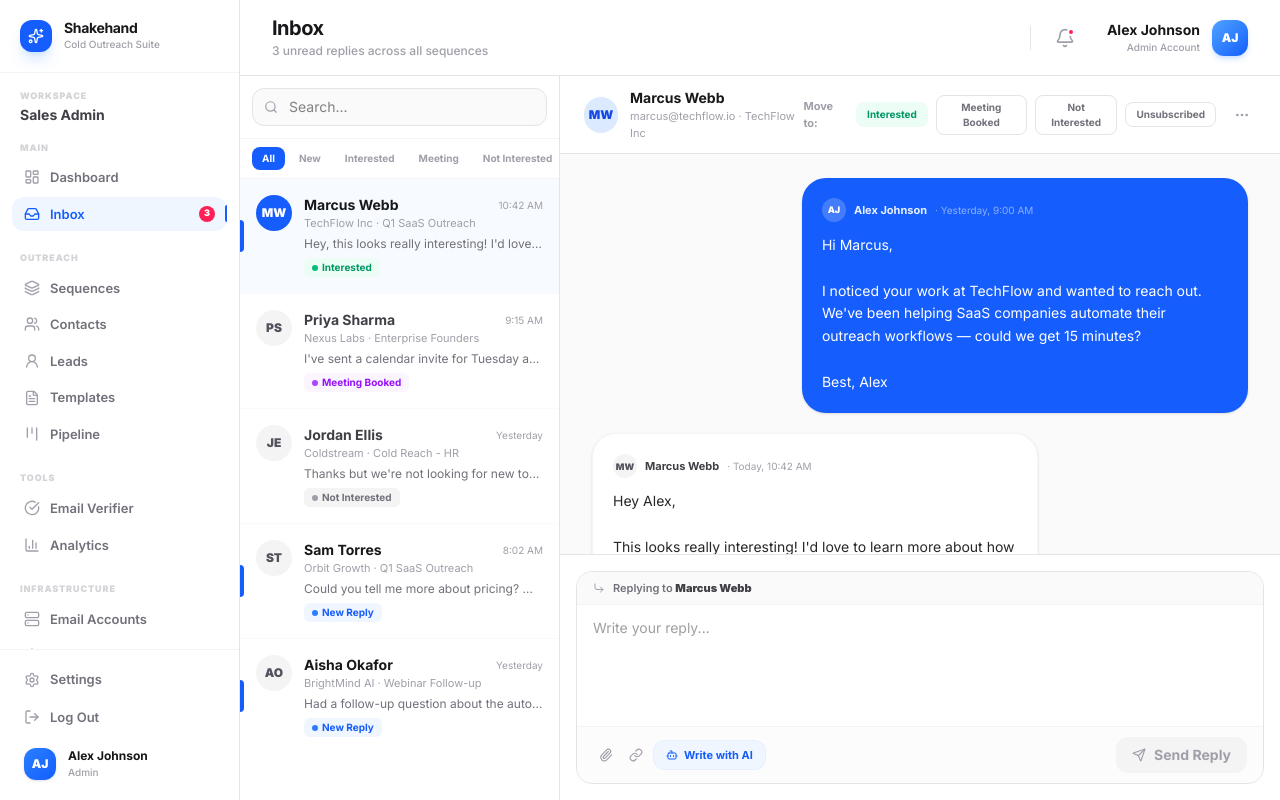
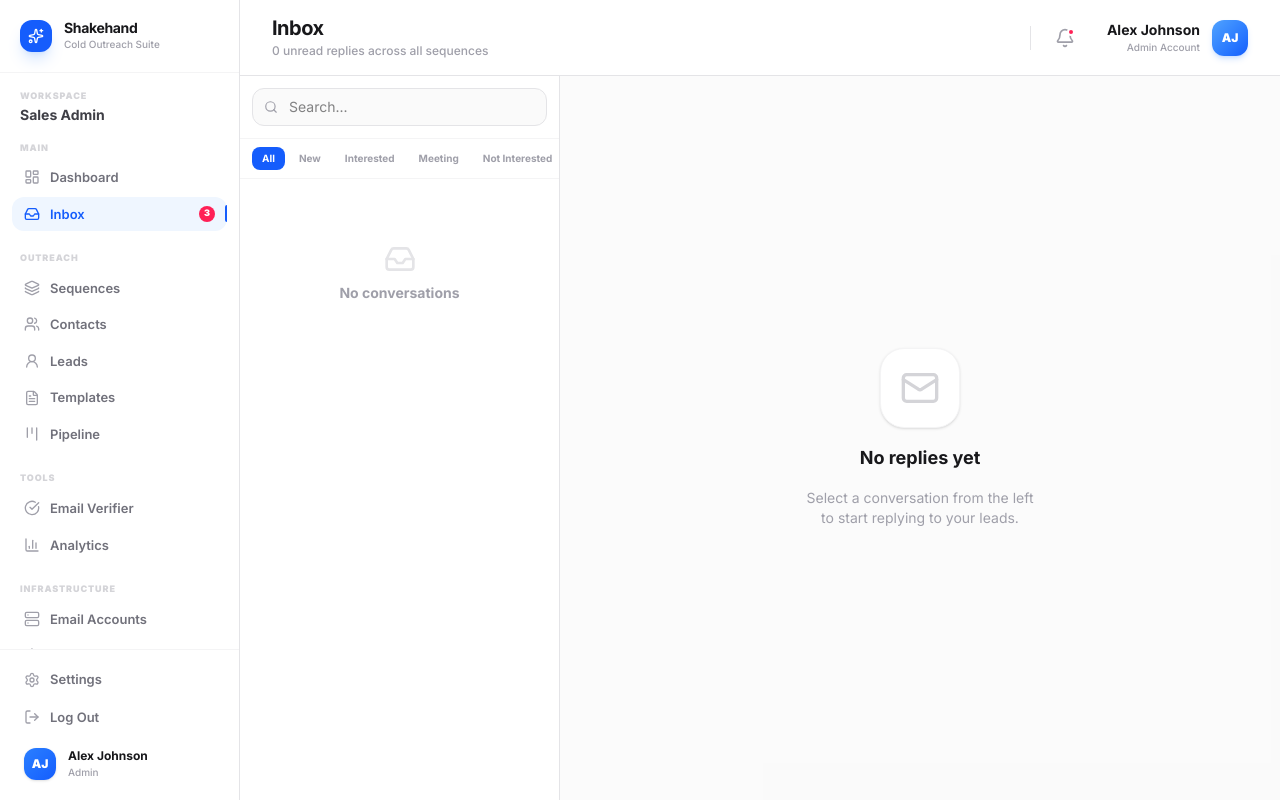
Before and after one commit to muneeb1097m/Shakehand, a Next.js app: page /inbox in a window 1280 px wide. Built offline with nearby package versions, Linux system fonts and the light colour scheme.

Commit message:
Remove all hardcoded dummy data and implement clean empty states

```diff
--- a/src/app/analytics/page.tsx
+++ b/src/app/analytics/page.tsx
@@ -26,19 +26,8 @@ import {
   Cell
 } from "recharts";
 
-const performanceData = [
-  { name: "Week 1", sent: 1200, opened: 800, replied: 120 },
-  { name: "Week 2", sent: 1500, opened: 950, replied: 180 },
-  { name: "Week 3", sent: 1100, opened: 700, replied: 90 },
-  { name: "Week 4", sent: 2000, opened: 1400, replied: 310 },
-];
-
-const sourceData = [
-  { name: "LinkedIn", value: 4500 },
-  { name: "Direct Import", value: 3000 },
-  { name: "Web Scraping", value: 2000 },
-  { name: "Referrals", value: 500 },
-];
+const performanceData: any[] = [];
+const sourceData: any[] = [];
 
 const COLORS = ["#6366f1", "#a855f7", "#ec4899", "#f59e0b"];
 
@@ -142,10 +131,9 @@ export default function AnalyticsPage() {
             </div>
             <h4 className="font-bold">Conversion Rate</h4>
           </div>
-          <p className="text-3xl font-bold">12.4%</p>
-          <div className="flex items-center gap-2 mt-2 text-emerald-500 text-sm font-medium">
-            <TrendingUp className="h-4 w-4" />
-            +2.1% from last month
+          <p className="text-3xl font-bold">0%</p>
+          <div className="flex items-center gap-2 mt-2 text-zinc-400 text-sm font-medium">
+            --
           </div>
         </div>
         <div className="p-6 rounded-3xl border border-border bg-card/50 backdrop-blur-sm">
@@ -155,10 +143,9 @@ export default function AnalyticsPage() {
             </div>
             <h4 className="font-bold">Active Sequences</h4>
           </div>
-          <p className="text-3xl font-bold">24</p>
-          <div className="flex items-center gap-2 mt-2 text-rose-500 text-sm font-medium">
-            <TrendingDown className="h-4 w-4" />
-            -4 from last month
+          <p className="text-3xl font-bold">0</p>
+          <div className="flex items-center gap-2 mt-2 text-zinc-400 text-sm font-medium">
+            --
           </div>
         </div>
         <div className="p-6 rounded-3xl border border-border bg-card/50 backdrop-blur-sm">
@@ -168,10 +155,9 @@ export default function AnalyticsPage() {
             </div>
             <h4 className="font-bold">Response Time</h4>
           </div>
-          <p className="text-3xl font-bold">4.2h</p>
-          <div className="flex items-center gap-2 mt-2 text-emerald-500 text-sm font-medium">
-            <TrendingUp className="h-4 w-4" />
-            -30m from last month
+          <p className="text-3xl font-bold">0h</p>
+          <div className="flex items-center gap-2 mt-2 text-zinc-400 text-sm font-medium">
+            --
           </div>
         </div>
       </div>
--- a/src/app/dashboard/page.tsx
+++ b/src/app/dashboard/page.tsx
@@ -28,27 +28,14 @@ import {
   Line
 } from "recharts";
 
-const performanceData = [
-  { name: "Day 1", value: 10 },
-  { name: "Day 7", value: 25 },
-  { name: "Day 14", value: 45 },
-  { name: "Day 21", value: 35 },
-  { name: "Today", value: 65 },
-];
-
-const miniChartData = [
-  { name: "1", value: 40 },
-  { name: "2", value: 30 },
-  { name: "3", value: 45 },
-  { name: "4", value: 35 },
-  { name: "5", value: 55 },
-];
+const performanceData: any[] = [];
+const miniChartData: any[] = [];
 
 const stats = [
   {
     label: "Total Sent",
-    value: "12,450",
-    change: "+12.4%",
+    value: "0",
+    change: "--",
     trend: "up",
     icon: Send,
     iconColor: "text-blue-600",
@@ -56,8 +43,8 @@ const stats = [
   },
   {
     label: "Open Rate",
-    value: "68.2%",
-    change: "+2.1%",
+    value: "0%",
+    change: "--",
     trend: "up",
     icon: MailOpen,
     iconColor: "text-emerald-600",
@@ -65,17 +52,17 @@ const stats = [
   },
   {
     label: "Click Rate",
-    value: "12.5%",
-    change: "-0.5%",
-    trend: "down",
+    value: "0%",
+    change: "--",
+    trend: "up",
     icon: MousePointer2,
     iconColor: "text-indigo-600",
     iconBg: "bg-indigo-50"
   },
   {
     label: "Reply Rate",
-    value: "4.8%",
-    change: "+1.1%",
+    value: "0%",
+    change: "--",
     trend: "up",
     icon: RotateCcw,
     iconColor: "text-orange-600",
@@ -83,41 +70,7 @@ const stats = [
   },
 ];
 
-const sequences = [
-  {
-    name: "Outbound Q3 - SaaS Founders",
-    updated: "Last updated 2h ago",
-    status: "Active",
-    leads: "1,240",
-    openRate: "72%",
-    icon: "bg-blue-100 text-blue-600",
-    performance: [
-      { v: 10 }, { v: 15 }, { v: 12 }, { v: 25 }, { v: 22 }, { v: 30 }, { v: 28 }
-    ]
-  },
-  {
-    name: "Webinar Follow-up - Series A",
-    updated: "Last updated 5h ago",
-    status: "Paused",
-    leads: "456",
-    openRate: "54%",
-    icon: "bg-orange-100 text-orange-600",
-    performance: [
-      { v: 20 }, { v: 18 }, { v: 15 }, { v: 12 }, { v: 14 }, { v: 10 }, { v: 8 }
-    ]
-  },
-  {
-    name: "Cold Reach - HR Leaders",
-    updated: "Last updated 2 days ago",
-    status: "Active",
-    leads: "2,118",
-    openRate: "61%",
-    icon: "bg-emerald-100 text-emerald-600",
-    performance: [
-      { v: 5 }, { v: 12 }, { v: 18 }, { v: 15 }, { v: 25 }, { v: 35 }, { v: 45 }
-    ]
-  }
-];
+const sequences: any[] = [];
 
 const CircularProgress = ({ percent, label, status, colorClass }: any) => {
   const radius = 36;
@@ -291,7 +244,7 @@ export default function DashboardPage() {
                 </tr>
               </thead>
               <tbody className="divide-y divide-zinc-50 dark:divide-zinc-800">
-                {sequences.map((seq) => (
+                {sequences.length > 0 ? sequences.map((seq) => (
                   <tr key={seq.name} className="group hover:bg-zinc-50/50 dark:hover:bg-zinc-800/50 transition-colors">
                     <td className="py-5">
                       <div className="flex items-center gap-4">
@@ -344,7 +297,13 @@ export default function DashboardPage() {
                       </button>
                     </td>
                   </tr>
-                ))}
+                )) : (
+                  <tr>
+                    <td colSpan={5} className="py-12 text-center text-zinc-400 font-bold">
+                      No active sequences yet
+                    </td>
+                  </tr>
+                )}
               </tbody>
             </table>
           </div>
--- a/src/app/inbox/page.tsx
+++ b/src/app/inbox/page.tsx
@@ -21,57 +21,7 @@ interface Thread {
   messages: Message[];
 }
 
-const initialThreads: Thread[] = [
-  {
-    id: "t1",
-    contact: { name: "Marcus Webb", email: "marcus@techflow.io", company: "TechFlow Inc", initials: "MW" },
-    campaign: "Q1 SaaS Outreach", status: "interested", isRead: false, lastTime: "10:42 AM",
-    preview: "Hey, this looks really interesting! I'd love to learn more about how you can help us...",
-    messages: [
-      { id: "m1", from: "Alex Johnson", fromEmail: "alex@yourdomain.com", body: "Hi Marcus,\n\nI noticed your work at TechFlow and wanted to reach out. We've been helping SaaS companies automate their outreach workflows — could we get 15 minutes?\n\nBest, Alex", time: "Yesterday, 9:00 AM", isFromContact: false },
-      { id: "m2", from: "Marcus Webb", fromEmail: "marcus@techflow.io", body: "Hey Alex,\n\nThis looks really interesting! I'd love to learn more about how you can help us scale outreach. We've been struggling with deliverability lately.\n\nAre you free Thursday afternoon?\n\nMarcus", time: "Today, 10:42 AM", isFromContact: true }
-    ]
-  },
-  {
-    id: "t2",
-    contact: { name: "Priya Sharma", email: "priya@nexuslabs.co", company: "Nexus Labs", initials: "PS" },
-    campaign: "Enterprise Founders", status: "meeting_booked", isRead: true, lastTime: "9:15 AM",
-    preview: "I've sent a calendar invite for Tuesday at 2pm EST. Looking forward to it!",
-    messages: [
-      { id: "m3", from: "Alex Johnson", fromEmail: "alex@yourdomain.com", body: "Hi Priya,\n\nSaw your post on scaling sales at Nexus Labs. We help enterprise teams get 3x reply rates through better personalization.\n\nWorth a quick chat?\n\nAlex", time: "Mon, 8:00 AM", isFromContact: false },
-      { id: "m4", from: "Priya Sharma", fromEmail: "priya@nexuslabs.co", body: "Hi Alex, sounds great! Calendar invite sent for Tuesday 2pm EST. Looking forward to seeing your platform.", time: "Today, 9:15 AM", isFromContact: true }
-    ]
-  },
-  {
-    id: "t3",
-    contact: { name: "Jordan Ellis", email: "j.ellis@coldstream.com", company: "Coldstream", initials: "JE" },
-    campaign: "Cold Reach - HR", status: "not_interested", isRead: true, lastTime: "Yesterday",
-    preview: "Thanks but we're not looking for new tools right now. Please remove me from your list.",
-    messages: [
-      { id: "m5", from: "Alex Johnson", fromEmail: "alex@yourdomain.com", body: "Hi Jordan,\n\nI work with several HR leaders who've cut time-to-hire significantly with automated outreach...", time: "3 days ago", isFromContact: false },
-      { id: "m6", from: "Jordan Ellis", fromEmail: "j.ellis@coldstream.com", body: "Thanks for reaching out but we're not looking for any new tools right now. Please remove me from your list.", time: "Yesterday, 3:20 PM", isFromContact: true }
-    ]
-  },
-  {
-    id: "t4",
-    contact: { name: "Sam Torres", email: "sam.t@orbitgrowth.com", company: "Orbit Growth", initials: "ST" },
-    campaign: "Q1 SaaS Outreach", status: "new", isRead: false, lastTime: "8:02 AM",
-    preview: "Could you tell me more about pricing? We have about 50 reps who would use this.",
-    messages: [
-      { id: "m7", from: "Alex Johnson", fromEmail: "alex@yourdomain.com", body: "Hi Sam,\n\nI've been following Orbit Growth's impressive trajectory...\n\nWould love to show you how we can help scale outreach.\n\nAlex", time: "Yesterday, 2:00 PM", isFromContact: false },
-      { id: "m8", from: "Sam Torres", fromEmail: "sam.t@orbitgrowth.com", body: "Interesting! Could you tell me a bit more about the pricing structure? We have about 50 reps who would be using this.", time: "Today, 8:02 AM", isFromContact: true }
-    ]
-  },
-  {
-    id: "t5",
-    contact: { name: "Aisha Okafor", email: "aisha@brightmind.ai", company: "BrightMind AI", initials: "AO" },
-    campaign: "Webinar Follow-up", status: "new", isRead: false, lastTime: "Yesterday",
-    preview: "Had a follow-up question about the automation feature you demoed in the webinar.",
-    messages: [
-      { id: "m9", from: "Aisha Okafor", fromEmail: "aisha@brightmind.ai", body: "Hi Alex,\n\nAttended your webinar yesterday — great stuff! Had a follow-up question about the automation feature you demoed. Can we sync this week?\n\nAisha", time: "Yesterday, 4:00 PM", isFromContact: true }
-    ]
-  }
-];
+const initialThreads: Thread[] = [];
 
 const statusConfig: Record<ThreadStatus, { label: string; color: string; bg: string; dot: string }> = {
   new: { label: "New Reply", color: "text-blue-600", bg: "bg-blue-50", dot: "bg-blue-500" },
@@ -85,14 +35,14 @@ const filterTabs = ["All", "New", "Interested", "Meeting", "Not Interested"];
 
 export default function InboxPage() {
   const [threads, setThreads] = useState<Thread[]>(initialThreads);
-  const [selectedId, setSelectedId] = useState("t1");
+  const [selectedId, setSelectedId] = useState<string | null>(null);
   const [activeFilter, setActiveFilter] = useState("All");
   const [search, setSearch] = useState("");
   const [replyText, setReplyText] = useState("");
   const [isSending, setIsSending] = useState(false);
   const [isAIWriting, setIsAIWriting] = useState(false);
 
-  const selectedThread = threads.find(t => t.id === selectedId)!;
+  const selectedThread = threads.find(t => t.id === selectedId);
 
   const filtered = threads.filter(t => {
     const matchFilter = activeFilter === "All"
@@ -114,6 +64,7 @@ export default function InboxPage() {
   };
 
   const handleAI = () => {
+    if (!selectedThread) return;
     setIsAIWriting(true);
     setTimeout(() => {
       setReplyText(`Hi ${selectedThread.contact.name.split(" ")[0]},\n\nThanks for getting back to me! Thursday afternoon works perfectly.\n\nI'll send a calendar invite now — excited to show you how we can help ${selectedThread.contact.company} scale outreach.\n\nBest,\nAlex`);
@@ -183,7 +134,7 @@ export default function InboxPage() {
         </div>
 
         {/* Right: Thread Detail */}
-        {selectedThread && (
+        {selectedThread ? (
           <div className="flex-1 flex flex-col overflow-hidden">
             {/* Thread Header */}
             <div className="flex items-center justify-between px-6 py-3 bg-white border-b border-zinc-200">
@@ -255,6 +206,16 @@ export default function InboxPage() {
               </div>
             </div>
           </div>
+        ) : (
+          <div className="flex-1 flex flex-col items-center justify-center bg-zinc-50/30">
+            <div className="text-center space-y-4">
+              <div className="h-20 w-20 bg-white border border-zinc-100 rounded-3xl flex items-center justify-center mx-auto shadow-sm">
+                <Mail className="h-10 w-10 text-zinc-300" />
+              </div>
+              <h3 className="text-lg font-bold text-zinc-900">No replies yet</h3>
+              <p className="text-sm text-zinc-400 max-w-[240px] mx-auto">Select a conversation from the left to start replying to your leads.</p>
+            </div>
+          </div>
         )}
       </div>
     </div>
--- a/src/app/leads/page.tsx
+++ b/src/app/leads/page.tsx
@@ -16,44 +16,7 @@ import {
 } from "lucide-react";
 import { cn } from "@/lib/utils";
 
-const leads = [
-  {
-    id: 1,
-    name: "Thomas Anderson",
-    company: "Meta Cortex",
-    email: "t.anderson@metacortex.com",
-    status: "replied",
-    campaign: "Q1 SaaS Outreach",
-    lastActivity: "2 hours ago"
-  },
-  {
-    id: 2,
-    name: "Sarah Connor",
-    company: "Cyberdyne Systems",
-    email: "sarah@cyberdyne.org",
-    status: "interested",
-    campaign: "Q1 SaaS Outreach",
-    lastActivity: "5 hours ago"
-  },
-  {
-    id: 3,
-    name: "Bruce Wayne",
-    company: "Wayne Enterprises",
-    email: "bruce@waynecorp.com",
-    status: "contacted",
-    campaign: "Enterprise Founders",
-    lastActivity: "1 day ago"
-  },
-  {
-    id: 4,
-    name: "Ellen Ripley",
-    company: "Weyland-Yutani",
-    email: "ripley@weyland.com",
-    status: "contacted",
-    campaign: "Enterprise Founders",
-    lastActivity: "2 days ago"
-  }
-];
+const leads: any[] = [];
 
 export default function LeadsPage() {
   const [searchQuery, setSearchQuery] = useState("");
@@ -117,7 +80,7 @@ export default function LeadsPage() {
             </tr>
           </thead>
           <tbody className="divide-y divide-border">
-            {leads.map((lead) => (
+            {leads.length > 0 ? leads.map((lead) => (
               <tr key={lead.id} className="group hover:bg-muted/30 transition-colors">
                 <td className="px-6 py-4">
                   <div className="flex items-center gap-3">
@@ -156,7 +119,13 @@ export default function LeadsPage() {
                   </button>
                 </td>
               </tr>
-            ))}
+            )) : (
+              <tr>
+                <td colSpan={5} className="px-6 py-12 text-center text-muted-foreground font-bold">
+                  No leads yet
+                </td>
+              </tr>
+            )}
           </tbody>
         </table>
       </div>
--- a/src/app/pipelines/page.tsx
+++ b/src/app/pipelines/page.tsx
@@ -42,82 +42,24 @@ const columns: Column[] = [
   {
     id: "contacted",
     title: "CONTACTED",
-    count: 12,
+    count: 0,
     dotColor: "bg-zinc-400",
-    cards: [
-      {
-        id: "1",
-        name: "Alex Rivera",
-        company: "TechFlow Inc.",
-        tag: "OUTREACH",
-        tagColor: "bg-zinc-100 text-zinc-500",
-        time: "2d ago",
-        status: "Neutral",
-        statusIcon: MessageCircle,
-        statusColor: "text-blue-500",
-      },
-      {
-        id: "2",
-        name: "Taylor Smith",
-        company: "Starlight Data",
-        tag: "COLD CALL",
-        tagColor: "bg-blue-50 text-blue-500",
-        time: "5h ago",
-        status: "Analyzing...",
-        statusIcon: Sparkles,
-        statusColor: "text-amber-500",
-      },
-    ],
+    cards: [],
   },
   {
     id: "replied",
     title: "REPLIED",
-    count: 8,
+    count: 0,
     dotColor: "bg-blue-500",
-    cards: [
-      {
-        id: "3",
-        name: "Jordan Chen",
-        company: "GreenGrid Co.",
-        tag: "RESPONDED",
-        tagColor: "bg-emerald-50 text-emerald-600",
-        time: "1h ago",
-        status: "Positive Reply",
-        statusIcon: MessageCircle,
-        statusColor: "text-indigo-500",
-      },
-    ],
+    cards: [],
   },
   {
     id: "interested",
     title: "INTERESTED (AI)",
-    count: 4,
+    count: 0,
     dotColor: "bg-indigo-500",
     isAI: true,
-    cards: [
-      {
-        id: "4",
-        name: "Morgan Lee",
-        company: "Nexus Systems",
-        tag: "HIGH PRIORITY",
-        tagColor: "bg-purple-100 text-purple-600",
-        time: "30m ago",
-        status: "Intent: High",
-        statusIcon: TrendingUp,
-        statusColor: "text-emerald-500",
-      },
-      {
-        id: "5",
-        name: "Casey Wright",
-        company: "Orbit Logistics",
-        tag: "WARM LEAD",
-        tagColor: "bg-zinc-100 text-zinc-500",
-        time: "1d ago",
-        status: "Positive Signal",
-        statusIcon: MessageCircle,
-        statusColor: "text-blue-500",
-      },
-    ],
+    cards: [],
   },
 ];
 
--- a/src/app/templates/page.tsx
+++ b/src/app/templates/page.tsx
@@ -15,44 +15,7 @@ import {
 } from "lucide-react";
 import { cn } from "@/lib/utils";
 
-const templates = [
-  {
-    id: 1,
-    name: "SaaS Problem/Solution",
-    subject: "Hate {{problem}}? We solved it for {{company}}",
-    preview: "Hey {{firstName}}, I noticed that {{company}} is currently dealing with...",
-    category: "Outreach",
-    rating: 4.8,
-    usage: 1240
-  },
-  {
-    id: 2,
-    name: "AI Personalization",
-    subject: "Quick question about {{jobTitle}} at {{company}}",
-    preview: "Hi {{firstName}}, I saw your recent post about AI in {{industry}} and...",
-    category: "Personalized",
-    rating: 4.9,
-    usage: 856
-  },
-  {
-    id: 3,
-    name: "Follow-up: Gentle Nudge",
-    subject: "Re: Quick question about {{jobTitle}}",
-    preview: "Hi {{firstName}}, just wanted to bubble this up in case it got buried...",
-    category: "Follow-up",
-    rating: 4.5,
-    usage: 3200
-  },
-  {
-    id: 4,
-    name: "Case Study Drop",
-    subject: "How we helped {{similarCompany}} reach {{metric}}",
-    preview: "Hey {{firstName}}, I follow your work at {{company}} and thought you might...",
-    category: "Social Proof",
-    rating: 4.7,
-    usage: 540
-  }
-];
+const templates: any[] = [];
 
 export default function TemplatesPage() {
   const [selectedCategory, setSelectedCategory] = useState("All");
@@ -92,7 +55,7 @@ export default function TemplatesPage() {
       </div>
 
       <div className="grid grid-cols-1 md:grid-cols-2 gap-6">
-        {templates.map((template) => (
+        {templates.length > 0 ? templates.map((template) => (
           <div key={template.id} className="group p-6 rounded-3xl border border-border bg-card/50 backdrop-blur-sm hover:shadow-xl hover:border-primary/20 transition-all duration-300">
             <div className="flex items-start justify-between">
               <div className="flex items-center gap-3">
@@ -140,7 +103,12 @@ export default function TemplatesPage() {
               </div>
             </div>
           </div>
-        ))}
+        )) : (
+          <div className="col-span-full py-20 text-center bg-card/30 border border-border border-dashed rounded-3xl">
+             <Mail className="h-10 w-10 text-zinc-300 mx-auto mb-4" />
+             <p className="text-zinc-400 font-bold">No templates yet. Click Create Template to get started.</p>
+          </div>
+        )}
       </div>
       </div>
     </div>
```
